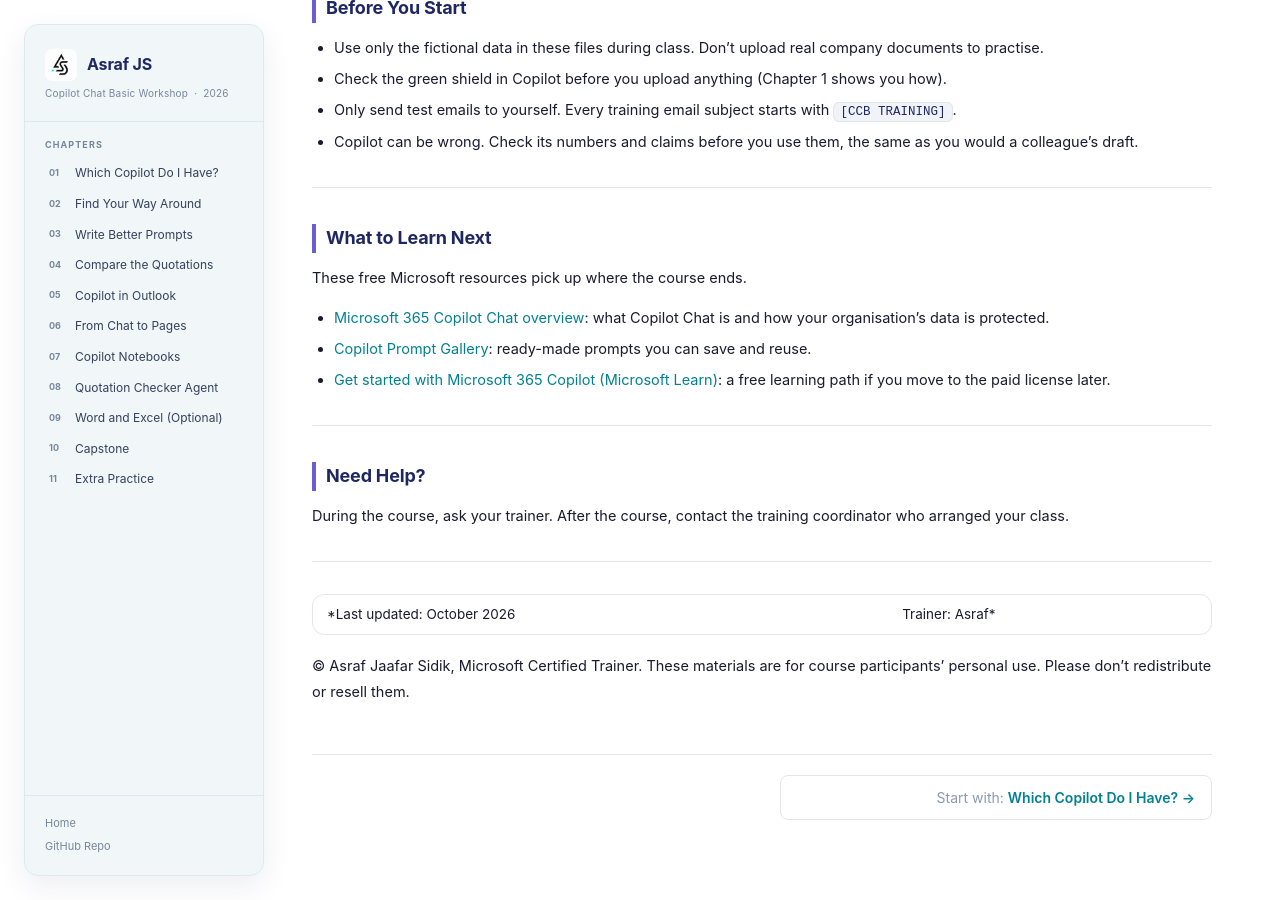
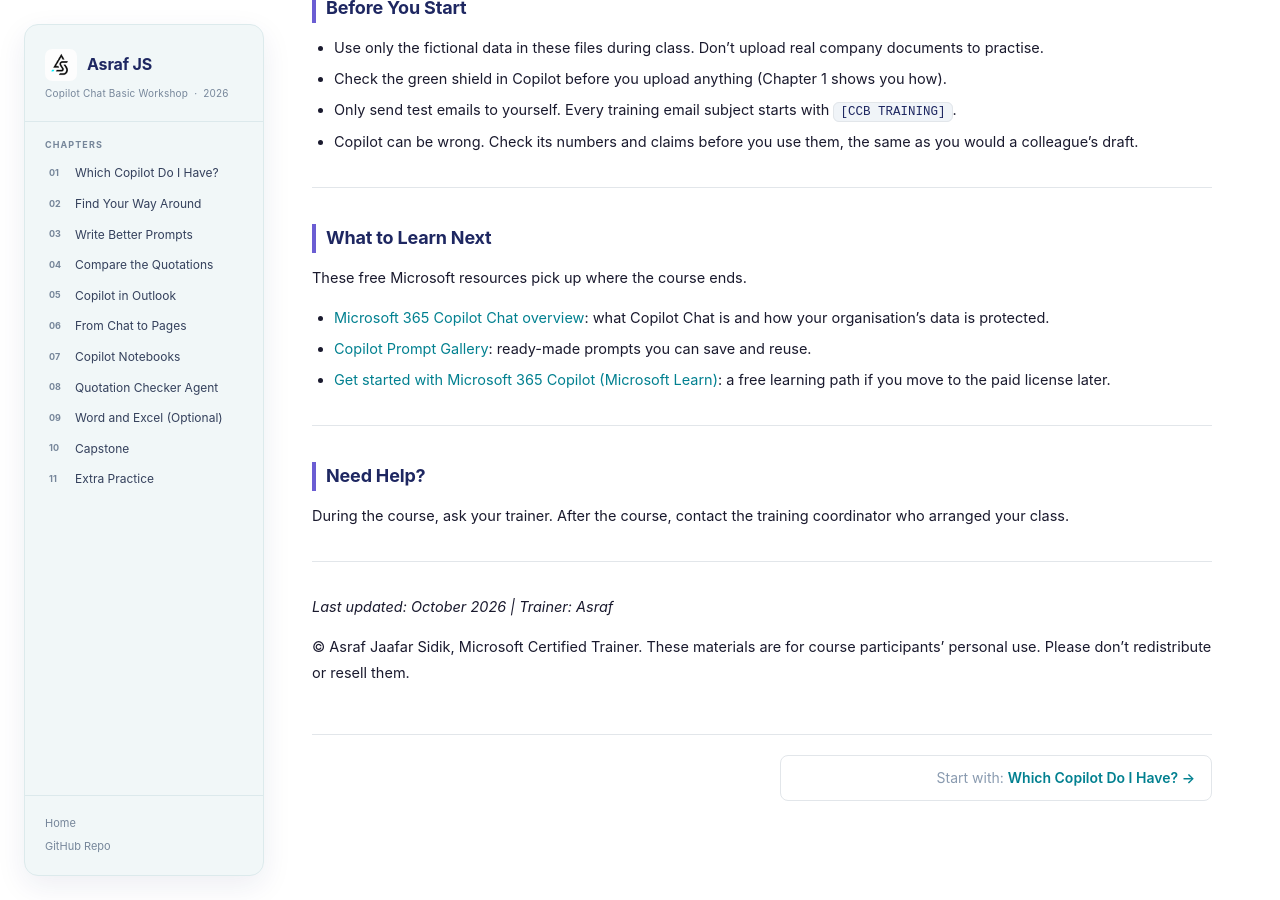
Before and after one commit to Asraf-JS/Copilot-Chat-Basic-Workshop, a Jekyll site: the page built from index.md, in a window 1280 px wide and 900 px high, scrolled down 3067 px. Built offline with Jekyll 4.4.1, drawn with Linux system fonts in a browser that asks for light colours.

Commit message:
Stop the home page footer showing asterisks
The | in the italic footer made the site read the line as a table, so
the italics broke and the asterisks showed. Escaping it as \| keeps
the separator and the italics.

Co-Authored-By: Claude Opus 5.5 <noreply@anthropic.com>
Claude-Session: https://claude.ai/code/session_01DQxLb9wMt3kaDj2aX9TSiy

```diff
--- a/index.md
+++ b/index.md
@@ -109,6 +109,6 @@ During the course, ask your trainer. After the course, contact the training coor
 
 ---
 
-*Last updated: October 2026 | Trainer: Asraf*
+*Last updated: October 2026 \| Trainer: Asraf*
 
 © Asraf Jaafar Sidik, Microsoft Certified Trainer. These materials are for course participants' personal use. Please don't redistribute or resell them.
```
Also changed, not shown: README.md.
